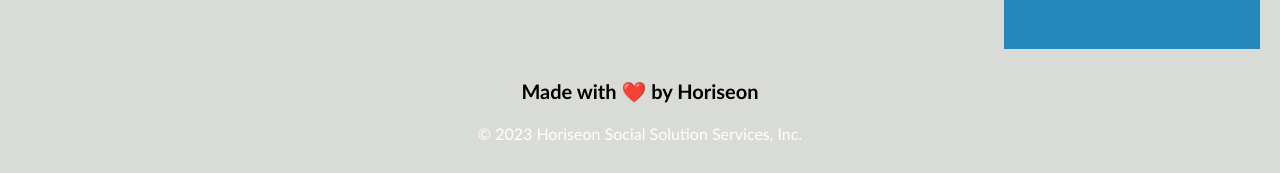
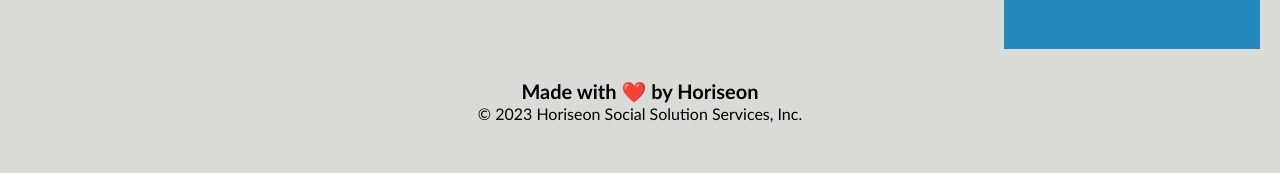
Before and after one commit to mdb1997/Refactor-Challenge-1, a plain HTML site: page index.html in a window 1280 px wide. Shown: the part 1870-2043 px from the top of the page. Drawn offline with Linux system fonts and the light colour scheme.

Commit message:
added margin and color to h2 and p in footer.

```diff
--- a/assets/css/style.css
+++ b/assets/css/style.css
@@ -131,4 +131,9 @@
 .footer h2 {
     font-size: 20px;
     color: black;
+    margin-bottom: 0px;
 }
+
+.footer p {
+    color: black;
+}
```
